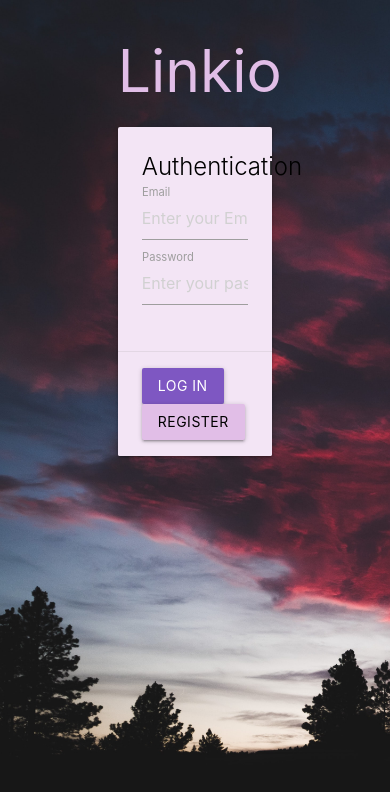
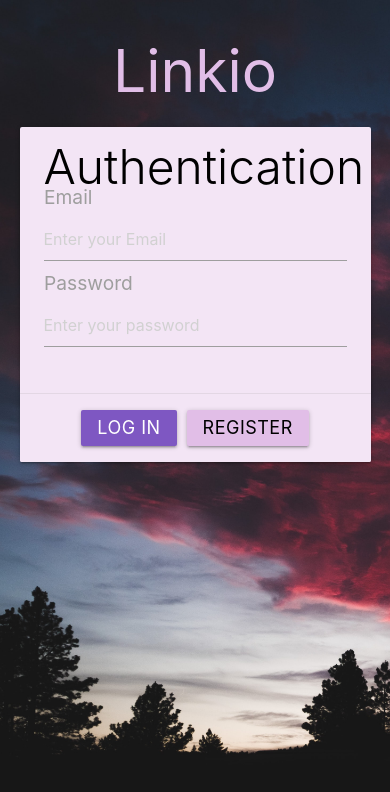
Before and after one commit to DarthNitos/DarthNitos.github.io, a React (Create React App) app in the folder client/: page / in a window 390 px wide. Shown: the top 792 px of the page. Built offline with nearby package versions, Linux system fonts and the light colour scheme.

Commit message:
Added a mobile responsiveness for the Authentication page

```diff
--- a/client/src/index.css
+++ b/client/src/index.css
@@ -37,3 +37,74 @@ body {
 .text-center {
   text-align: center;
 }
+
+@media screen and (min-width: 769px) and (max-width: 1170px) {
+  .auth-main {
+    width: 100% !important;
+    padding: 0 !important;
+    margin: auto !important;
+    text-align: center;
+  }
+
+  .auth-main h1 {
+    font-size: 8rem;
+  }
+
+  .auth-card {
+    margin: 0;
+  }
+
+  .card-title {
+    font-size: 5rem !important;
+    margin-bottom: 5rem !important;
+  }
+
+  .input-field label {
+    clear: both;
+    font-size: 3rem;
+    /* margin-bottom: 5rem !important; */
+  }
+
+  .card-action button {
+    font-size: 1.65rem;
+  }
+}
+
+@media screen and (max-width: 769px) {
+  .auth-main {
+    width: 100% !important;
+    padding: 0 !important;
+    margin: auto !important;
+    text-align: center;
+  }
+
+  .auth-card {
+    margin: 0;
+  }
+
+  .card-title {
+    font-size: 48px !important;
+  }
+
+  .input-field label {
+    font-size: 24px;
+  }
+
+  .card-action button {
+    font-size: 18px;
+  }
+}
+
+@media screen and (max-width: 500px) {
+  .auth-main {
+    width: 100% !important;
+    padding: 0 !important;
+    margin: auto !important;
+    text-align: center;
+  }
+
+  .auth-card {
+    width: 90vw;
+    margin: 0;
+  }
+}
--- a/client/src/pages/AuthPage.js
+++ b/client/src/pages/AuthPage.js
@@ -48,13 +48,15 @@ export const AuthPage = () => {
 
   return (
     <div className="row">
-      <div className="col s6 offset-s3">
+      <div className="col s6 offset-s3 auth-main">
         <h1 className="purple-text text-lighten-4">Linkio</h1>
-        <div className="card purple lighten-5">
+        <div className="card purple lighten-5 auth-card">
           <div className="card-content black-text">
             <span className="card-title">Authentication</span>
             <div>
               <div className="input-field">
+                <label htmlFor="email">Email</label>
+                <br />
                 <input
                   placeholder="Enter your Email"
                   id="email"
@@ -63,10 +65,11 @@ export const AuthPage = () => {
                   value={form.email}
                   onChange={changeHandler}
                 />
-                <label htmlFor="email">Email</label>
               </div>
 
               <div className="input-field">
+                <label htmlFor="password">Password</label>
+                <br />
                 <input
                   placeholder="Enter your password"
                   id="password"
@@ -75,7 +78,6 @@ export const AuthPage = () => {
                   value={form.password}
                   onChange={changeHandler}
                 />
-                <label htmlFor="password">Password</label>
               </div>
             </div>
           </div>
--- a/package.json
+++ b/package.json
@@ -9,7 +9,8 @@
     "client": "npm run start --prefix client",
     "client:install": "npm install --prefix client",
     "client:build": "npm run build --prefix client",
-    "dev": "cross-env NODE_ENV=development concurrently \"npm run server\" \"npm run client\""
+    "dev": "cross-env NODE_ENV=development concurrently \"npm run server\" \"npm run client\"",
+    "sass": "node-sass -w scss/ -o public/css/ --recursive"
   },
   "keywords": [
     "mern",
```
Also changed, not shown: 1 other file (tests, documents, lock files or other folders).
